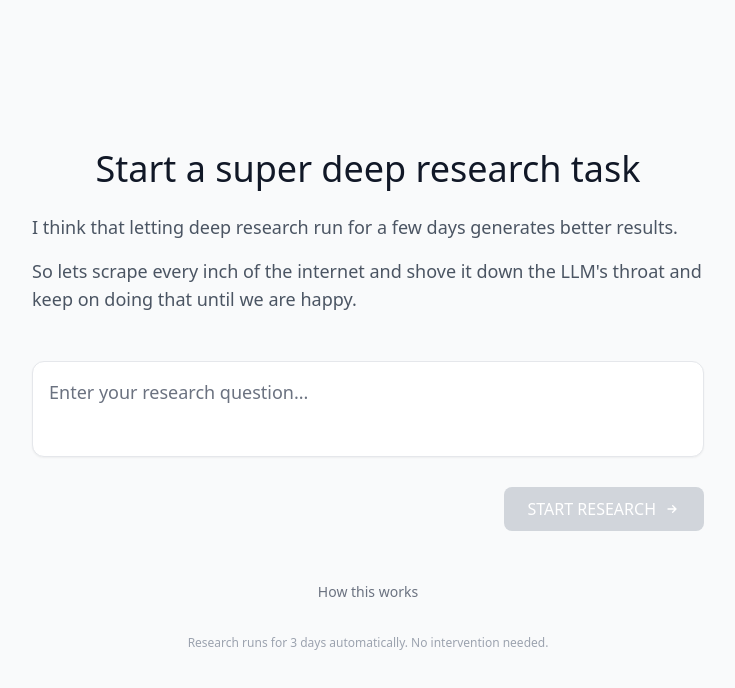
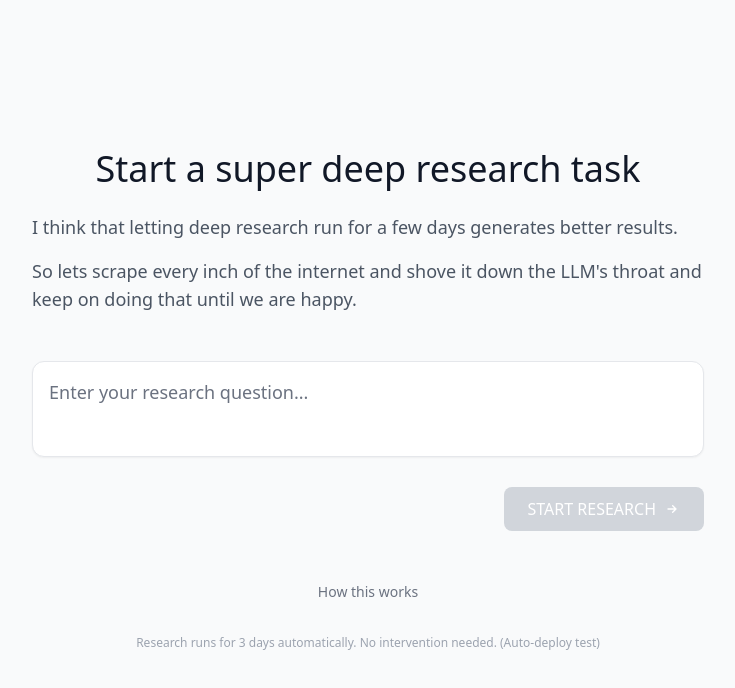
Before and after one commit to viraatdas/super-research, a Next.js app in the folder frontend/: page / in a window 1280 px wide. Shown: the top 688 px of the page, without its empty margins (272-1007 px from the left). Built offline with nearby package versions, Linux system fonts and the light colour scheme.

Commit message:
Test auto-deployment: add test message
Small change to verify automatic Netlify deployment is working when pushing to GitHub main branch

```diff
--- a/frontend/app/page.tsx
+++ b/frontend/app/page.tsx
@@ -78,7 +78,7 @@ export default function Home() {
         </div>
 
         <div className="mt-8 text-center text-xs text-gray-400">
-          Research runs for 3 days automatically. No intervention needed.
+          Research runs for 3 days automatically. No intervention needed. (Auto-deploy test)
         </div>
       </div>
     </div>
```
